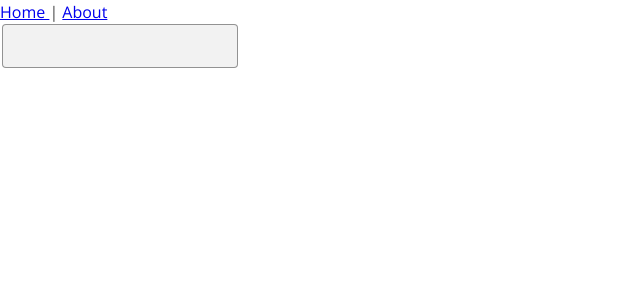
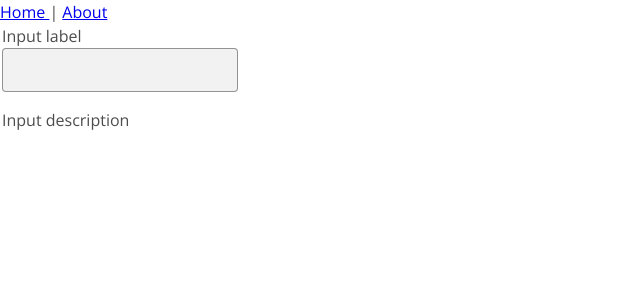
Before and after one commit to GLambermont/SDG-Dashboard, a Vue app: page /#/ in a window 1280 px wide. Shown: the top 300 px of the page, without its empty margins (0-640 px from the left). Built offline with nearby package versions, Linux system fonts and the light colour scheme.

Commit message:
Added slots

```diff
--- a/src/components/TextInput.vue
+++ b/src/components/TextInput.vue
@@ -1,18 +1,23 @@
 <template>
   <fieldset class="text-input">
-    <label for="input"><slot></slot></label>
+    <label for="input"><slot name="label"></slot></label>
+
     <div class="input-container">
       <input type="text" id="input">
-      <div class="input-border"></div>
+      <div class="state-border"></div>
     </div>
+
     <p><slot name="description"></slot></p>
   </fieldset>
 </template>
 
+
+
 <script>
 export default {
   name: 'TextInput',
-  fill: { type: String, default: '' }
+  fill: { type: String, default: '' },
+  type: { type: Boolean, default: false }
 };
 </script>
 
@@ -22,9 +27,18 @@ export default {
     padding: 0;
   }
 
+  label {
+    display: block;
+  }
+
+  .input-container {
+    display: inline-block;
+    position: relative;
+  }
+
   input {
     padding: 12px 16px;
-    border: 1px solid rgba(#000, 0.4);
+    border: 1px solid $sdg-c-divider-dark-2;
     border-radius: 4px;
     background: $sdg-c-gray-10;
 
@@ -32,8 +46,12 @@ export default {
       color: rgba(#000, 0.4);
     }
 
-    &:focus {
-      outline: 2px solid  #4E44D6;
+    .state-border {
+      @include overlay(-1px, -1px, -1px, -1px);
+      border-radius: inherit;
+      border-width: 2px;
+      border-style: solid;
+      border-color: $sdg-c-deep-purple-50;
     }
   }
 
--- a/src/views/Home.vue
+++ b/src/views/Home.vue
@@ -1,6 +1,9 @@
 <template>
   <div class="home">
-    <TextInput/>
+    <text-input type="single-line" validate>
+      <template slot="label">Input label</template>
+      <template slot="description">Input description</template>
+    </text-input>
   </div>
 </template>
 
```
